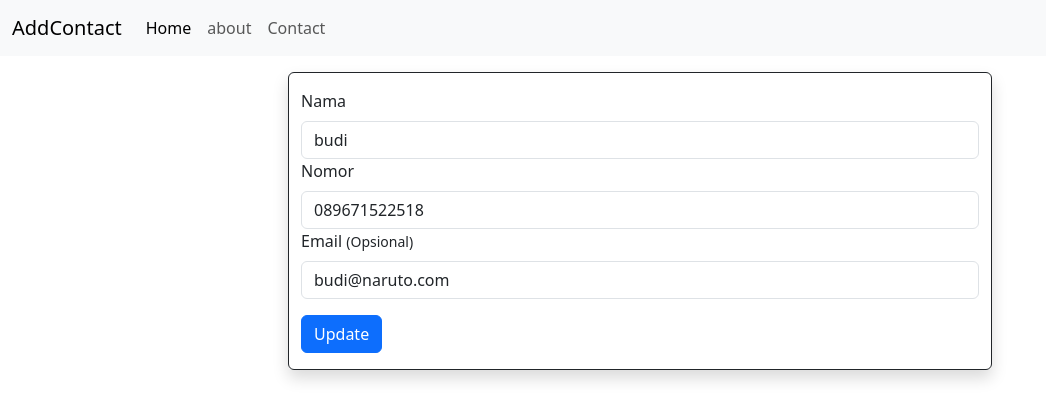
After one commit to AimanFadillah/Node-Js-Belajar, a Node server app: page /kontak/edit/budi in a window 1280 px wide. The commit adds this page. Shown: the top 420 px of the page, without its empty margins (0-1046 px from the left). Run offline with Node 20, Linux system fonts and the light colour scheme; some libraries are stand-ins or nearby versions.

Commit message:
expressContact3Update

```diff
--- a/ExpressContact3/app.js
+++ b/ExpressContact3/app.js
@@ -24,30 +24,7 @@ app.use(session({ // konfigurasi session
 }))
 app.use(flash()) // untuk menggunakan pesan singkat
 
-app.post("/kontak",[
-    body("nama" ).custom((value) => {  // Dibuat custom agar dapat ngecek dulpikat
-        const duplikat = contact.duplikatContact(value) // cek dulpikat
-        if(duplikat){
-            throw new Error("Nama Sudah ada") // membuat pesan error
-        }
-        return true // menghasilkan true jika berhasil
-    }),
-    body("email","Email Tidak Valid").isEmail(), // parameter kedua untuk pesan
-    body("nomor","Nomor Tidak Valid").isMobilePhone("id-ID"),// Cek nomor hp indonesia
-],(request,response) => {
-    const errors = validationResult(request); // hasil dari valindasi
-    if(!errors.isEmpty()){
-        response.render("createKontak",{
-            title:"Create Kontak",
-            layout:"template/template",
-            errors:errors.array(), // mengirim pesan error
-        })
-    }else {
-        contact.add(request.body); // menambahkan nomor
-        request.flash("msg","Data Berhasil Ditambahkan") // mengirim pesan singkat
-        response.redirect("/kontak"); // pindah ke kontak
-    }
-})
+
 
 
 app.get("/",(request,response) => {
@@ -76,11 +53,83 @@ app.get("/kontak",(request,response) => {
     })
 })
 
+app.post("/kontak",[
+    body("nama" ).custom((value) => {  // Dibuat custom agar dapat ngecek dulpikat
+        const duplikat = contact.duplikatContact(value) // cek dulpikat
+        if(duplikat){
+            throw new Error("Nama Sudah ada") // membuat pesan error
+        }
+        return true // menghasilkan true jika berhasil
+    }),
+    body("email","Email Tidak Valid").isEmail(), // parameter kedua untuk pesan
+    body("nomor","Nomor Tidak Valid").isMobilePhone("id-ID"),// Cek nomor hp indonesia
+],(request,response) => {
+    const errors = validationResult(request); // hasil dari valindasi
+    if(!errors.isEmpty()){
+        response.render("createKontak",{
+            title:"Create Kontak",
+            layout:"template/template",
+            errors:errors.array(), // mengirim pesan error
+        })
+    }else {
+        contact.add(request.body); // menambahkan nomor
+        request.flash("msg","Data Berhasil Ditambahkan") // membuat pesan singkat
+        response.redirect("/kontak"); // pindah ke kontak
+    }
+})
+
 app.get("/kontak/add",(request,response) => {
     response.render("createKontak",{
         title:"Create Kontak",
         layout:"template/template",
     });
+})
+
+app.get("/kontak/edit/:nama",(req,res) => {
+    const data = contact.findContact(req.params.nama)
+    res.render("editKontak",{
+        layout:"template/template",
+        title:`Edit | ${req.params.nama}`,
+        data,
+    })
+})
+
+app.post("/kontak/update",[
+    body("nama" ).custom((nama,{req}) => {  // pada parameter kedua untuk mendapatkan request
+        const duplikat = contact.duplikatContact(nama)
+        if(nama !== req.body.oldNama && duplikat){
+            throw new Error("Nama Sudah ada")
+        }
+        return true
+    }),
+    body("email","Email Tidak Valid").isEmail(),
+    body("nomor","Nomor Tidak Valid").isMobilePhone("id-ID"),
+],(request,response) => {
+    const errors = validationResult(request);
+    if(!errors.isEmpty()){
+        response.render("editKontak",{
+            title:`Edit | ${request.body.nama}`,
+            layout:"template/template",
+            errors:errors.array(),
+            data:request.body,
+        })
+    }else {
+        contact.updateContacts(request.body); // menambahkan nomor
+        request.flash("msg","Data Berhasil diubah") // membuat pesan singkat
+        response.redirect("/kontak"); // pindah ke kontak
+        response.send("aman")
+    }
+})
+
+app.get("/kontak/delete/:nama",(req,res,next) => {
+    const data = contact.findContact(req.params.nama);
+    if(!data){
+        next()
+    }else{
+        contact.deleteContact(req.params.nama);
+        req.flash("msg","Data Berhasil Dihapus")
+        res.redirect("/kontak")
+    }
 })
 
 app.get("/kontak/:nama",(request,response) => {
@@ -92,10 +141,6 @@ app.get("/kontak/:nama",(request,response) => {
     })
 })
 
-app.get("/user/:user",(request,response) => {
-    response.send(`hai ${request.params.user} kelas ${request.query.kelas}`)
-})
-
 app.use("/",(request,response) => {
     response.status(404);
     response.send("not found")
--- a/ExpressContact3/kontak/kontak.json
+++ b/ExpressContact3/kontak/kontak.json
@@ -1 +1 @@
-[{"nama":"aiman","nomor":"089671522518","email":"aiman@gmail.com"},{"nama":"koasdasd","nomor":"0896712389123","email":"aiman@gmail.com"},{"nama":"awikowkeokew","nomor":"08981821221","email":"man@gmail.com"},{"nama":"naruto geming","nomor":"089671522518","email":"aiman@gmail.com"},{"nama":"kucing","nomor":"089671522518","email":"aiman@gmail.com"},{"nama":"kucingasd","nomor":"089671552218","email":"123123@gmail.com"},{"nama":"harimau","nomor":"0896715525518","email":"aiman@gmail.com"}]
+[{"nama":"budi","nomor":"089671522518","email":"budi@naruto.com"},{"nama":"maung","nomor":"089641524514","email":"harimau@gmail.com"}]
--- a/ExpressContact3/utilty/contact.js
+++ b/ExpressContact3/utilty/contact.js
@@ -41,7 +41,20 @@ const add = (contact) => {
     writeData(contacts)
 }
 
+// update
+const updateContacts = (contactBaru) => {
+    const contacts = dataContact();
+    const filterContacts = contacts.filter(contact => contact.nama !== contactBaru.oldNama)
+    delete contactBaru.oldNama;
+    filterContacts.push(contactBaru);
+    writeData(filterContacts);
+}
 
 // delete
+const deleteContact = (nama) => {
+    const contacts = dataContact();
+    const filter = contacts.filter(contact => contact.nama !== nama)
+    writeData(filter)
+}
 
-module.exports = {dataContact,duplikatContact,findContact,add,}
+module.exports = {dataContact,duplikatContact,findContact,add,deleteContact,updateContacts}
--- /dev/null
+++ b/ExpressContact3/views/editKontak.ejs
@@ -0,0 +1,33 @@
+<div class="container">
+    <div class="row justify-content-center">
+        <div class="col-md-8">
+            <div class="border rounded border-dark shadow container py-3">
+                <form action="/kontak/update" method="post" >
+                  <input type="hidden" name="oldNama" value="<%= (data.oldNama) ? data.oldNama : data.nama %>">
+                    <% if(typeof errors != "undefined") { %>
+                      <div class="alert alert-danger pb-0 pt-2 px-0" role="alert">
+                        <ul>
+                          <% for(error of errors) { %>
+                          <li><%= error.msg %></li>
+                          <% } %>
+                        </ul>
+                      </div>
+                    <% } %>
+                    <div>
+                      <label for="nama" class="form-label">Nama</label>
+                      <input type="text" value="<%= data.nama %>" required name="nama" class="form-control" id="nama">
+                    </div>
+                    <div>
+                      <label for="nomor" class="form-label">Nomor</label>
+                      <input type="number" value="<%= data.nomor %>" required name="nomor" class="form-control" id="nomor">
+                    </div>
+                    <div>
+                      <label for="email" class="form-label">Email <small>(Opsional)</small></label>
+                      <input type="email"value="<%= data.email %>"  required name="email" class="form-control" id="email">
+                    </div>
+                    <button type="submit" class="mt-3 btn btn-primary">Update</button>
+                  </form>
+            </div>
+        </div>
+    </div>
+</div>
--- a/ExpressContact3/views/isiKontak.ejs
+++ b/ExpressContact3/views/isiKontak.ejs
@@ -4,7 +4,9 @@
             <h5 class="card-title"><%= data.nama %></h5>
             <h6 class="card-subtitle mb-2 text-body-secondary"><%= data.nomor %></h6>
             <p><%= data.email %> </p>
-            <a href="/kontak" class="card-link">back</a>
+            <a href="/kontak/delete/<%= data.nama %>" class="badge btn-danger btn mb-3" onclick="return confirm('Yakin?')" >Hapus</a>
+            <a href="/kontak/edit/<%= data.nama %>" class="badge btn-primary btn mb-3" >Edit</a>
+            <a href="/kontak" class="card-link d-block">back</a>
         </div>
     </div>
 <% }else { %>
```
